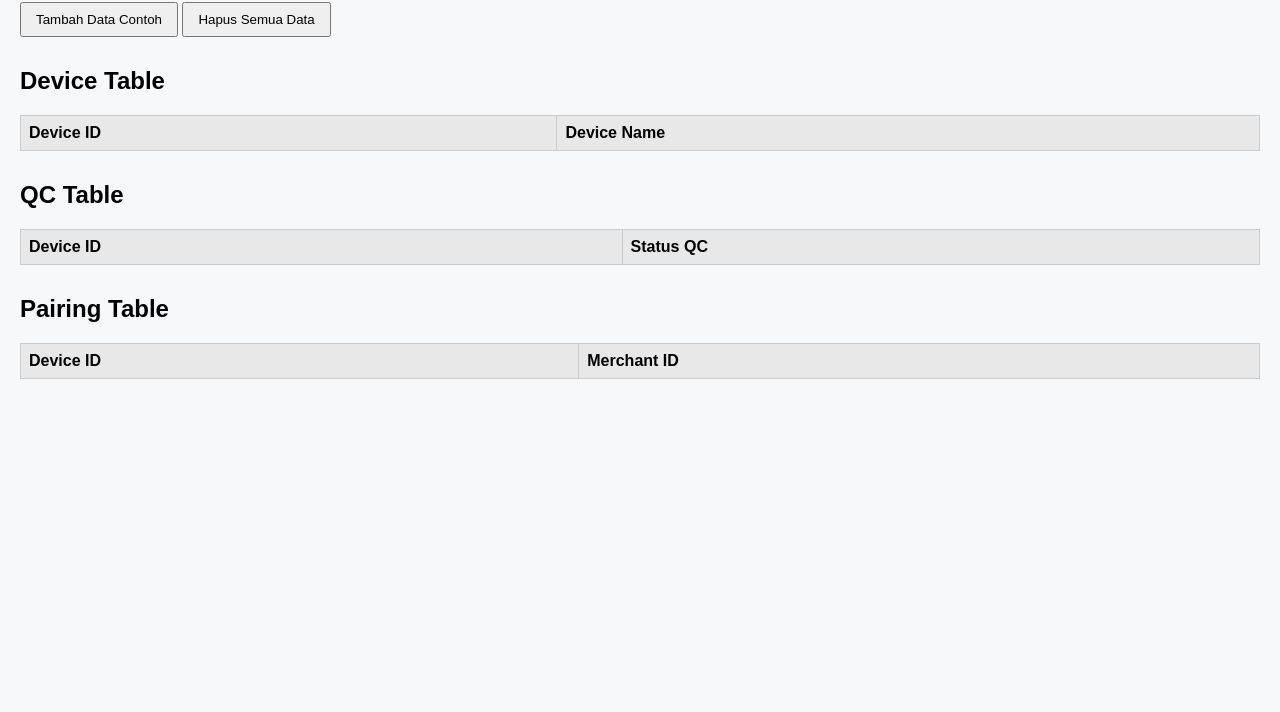
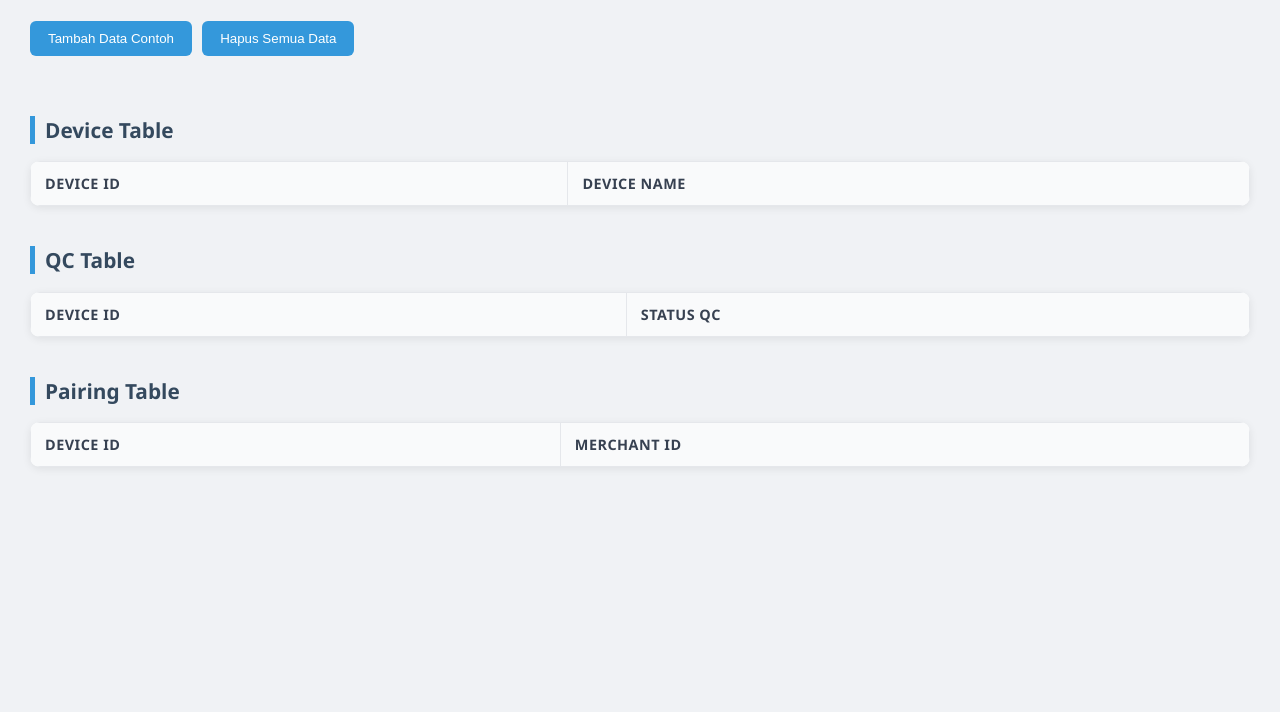
Before and after one commit to bhanualif/data, a plain HTML site: page index.html in a window 1280 px wide. Shown: the part 88-800 px from the top of the page. Drawn offline with Linux system fonts and the light colour scheme.

Commit message:
Update index.html

```diff
--- a/index.html
+++ b/index.html
@@ -5,12 +5,95 @@
   <meta name="viewport" content="width=device-width, initial-scale=1.0">
   <title>Tabel Device, QC, Pairing</title>
   <style>
-    body { font-family: Arial; margin: 20px; background: #f6f8fa; }
-    h2 { margin-top: 30px; }
-    table { border-collapse: collapse; width: 100%; margin-bottom: 20px; background: white; }
-    th, td { border: 1px solid #ccc; padding: 8px; text-align: left; }
-    th { background: #e8e8e8; }
-    button { margin-top: 10px; padding: 8px 14px; }
+    body {
+      font-family: "Segoe UI", Arial, sans-serif;
+      margin: 30px;
+      background: #f0f2f5;
+      color: #333;
+    }
+
+    h1 {
+      text-align: center;
+      color: #2c3e50;
+      margin-bottom: 30px;
+    }
+
+    h2 {
+      margin-top: 40px;
+      color: #34495e;
+      border-left: 5px solid #3498db;
+      padding-left: 10px;
+      font-size: 1.3em;
+    }
+
+    button {
+      background: #3498db;
+      color: white;
+      border: none;
+      padding: 10px 18px;
+      border-radius: 6px;
+      margin: 6px 6px 20px 0;
+      cursor: pointer;
+      font-weight: 500;
+      transition: background 0.3s ease, transform 0.1s ease;
+    }
+
+    button:hover {
+      background: #2980b9;
+      transform: translateY(-2px);
+    }
+
+    table {
+      border-collapse: collapse;
+      width: 100%;
+      margin-bottom: 30px;
+      background: white;
+      border-radius: 10px;
+      overflow: hidden;
+      box-shadow: 0 2px 8px rgba(0,0,0,0.08);
+      transition: box-shadow 0.3s ease;
+    }
+
+    table:hover {
+      box-shadow: 0 4px 12px rgba(0,0,0,0.12);
+    }
+
+    th, td {
+      border: 1px solid #e5e7eb;
+      padding: 12px 14px;
+      text-align: left;
+    }
+
+    th {
+      background: #f9fafb;
+      color: #374151;
+      font-weight: 600;
+      text-transform: uppercase;
+      font-size: 0.9em;
+      letter-spacing: 0.5px;
+    }
+
+    tr:nth-child(even) td {
+      background: #f8fafc;
+    }
+
+    tr:hover td {
+      background: #eef6ff;
+    }
+
+    @media (max-width: 700px) {
+      body {
+        margin: 15px;
+      }
+
+      table, th, td {
+        font-size: 0.9em;
+      }
+
+      button {
+        width: 100%;
+      }
+    }
   </style>
 </head>
 <body>
@@ -52,7 +135,7 @@
     <tbody></tbody>
   </table>
 
- <script>
+  <script>
     const STORAGE_KEY = 'device-app';
 
     // === Fungsi bantu localStorage ===
```
